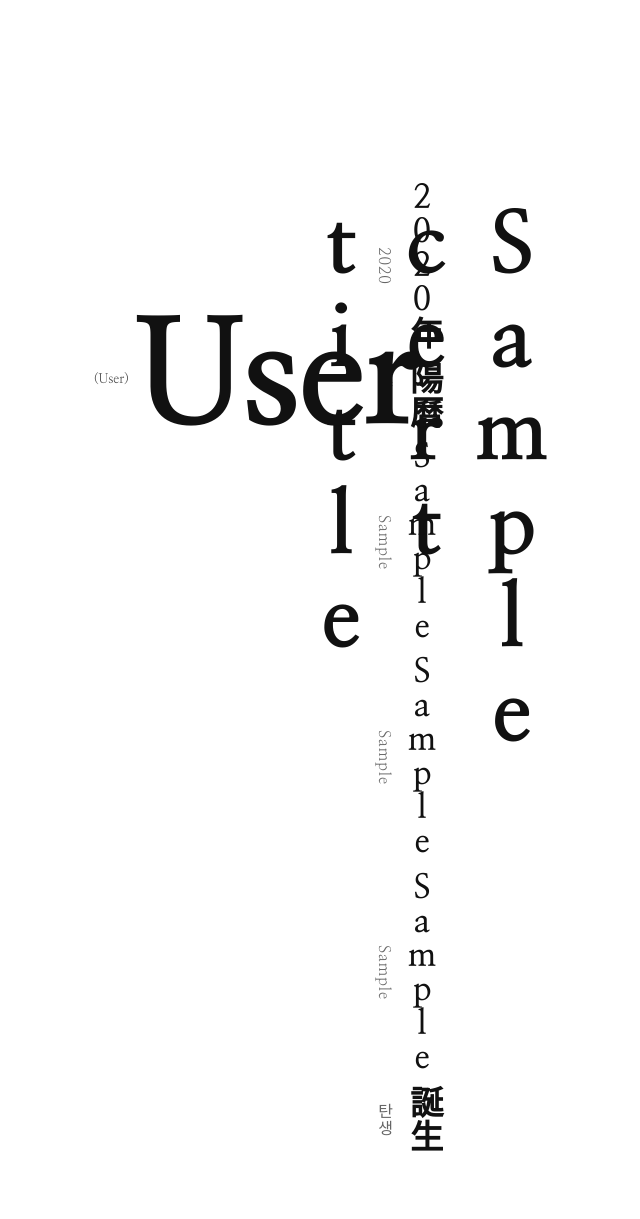
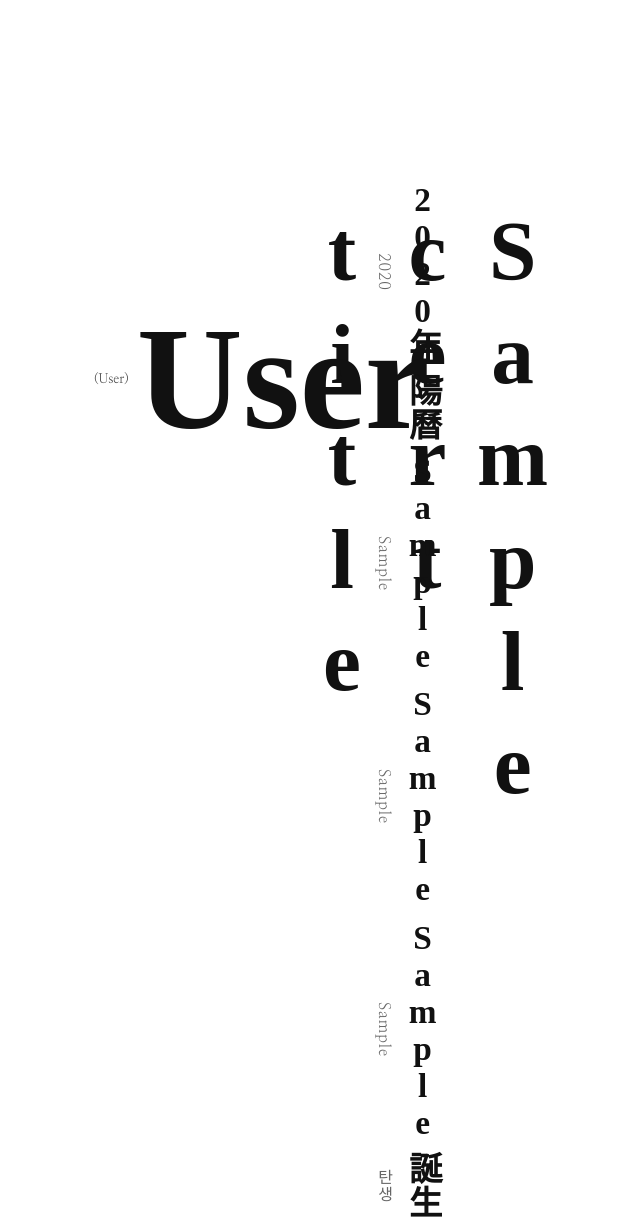
Before and after one commit to ddanggon-sudo/naming-worldcup, a Python web app: template backend/templates/certificate-page2.html in a window 1280 px wide. Shown: the whole page, without its empty margins (171-811 px from the left). Before the commit the page ends 1151 px from the top, so only its background shows below. Run offline with Jinja, Linux system fonts and the light colour scheme; the template is opened without the code that fills it: most values are stand-ins (such as "Sample title", 1, 10 or a date in 2020); some web fonts are replaced.

Commit message:
style: 증명서 한자 요소에 WCL-07 폰트 명시적 적용
Co-Authored-By: Claude Sonnet 4.6 <noreply@anthropic.com>

```diff
--- a/backend/templates/certificate-page2.html
+++ b/backend/templates/certificate-page2.html
@@ -8,6 +8,7 @@
   @font-face {
     font-family: 'HYGungsuh';
     src: url('/fonts/WCL-07.ttf') format('truetype');
+    unicode-range: U+0020-007E, U+1100-11FF, U+3000-9FFF, U+AC00-D7FF, U+F900-FAFF;
   }
 
   @page { size: A4; margin: 0; }
@@ -36,6 +37,7 @@
     color: #111;
     letter-spacing: 0.1em;
     line-height: 1;
+    font-family: 'HYGungsuh', '궁서', serif;
   }
 
   /* ═══════ Birth info — right center ═══════ */
@@ -68,6 +70,7 @@
     font-weight: 700;
     color: #111;
     line-height: 1.4;
+    font-family: 'HYGungsuh', '궁서', serif;
   }
 
   /* ═══════ Saju pillars — top center ═══════ */
@@ -99,7 +102,7 @@
     margin: 0.3mm 0;
   }
   .p-ko  { font-size: 12pt; color: #888; line-height: 1.3; }
-  .p-han { font-size: 20pt; font-weight: 700; color: #111; line-height: 1.05; }
+  .p-han { font-size: 20pt; font-weight: 700; color: #111; line-height: 1.05; font-family: 'HYGungsuh', '궁서', serif; }
   .p-empty { font-size: 20pt; color: #ddd; line-height: 1.05; }
 
   /* ═══════ Name chars — center, vertical stack ═══════ */
@@ -129,6 +132,7 @@
     color: #111;
     line-height: 1.05;
     display: block;
+    font-family: 'HYGungsuh', '궁서', serif;
   }
   .ann-left {
     writing-mode: vertical-rl;
@@ -193,6 +197,7 @@
     color: #111;
     letter-spacing: 0.06em;
     line-height: 1.2;
+    font-family: 'HYGungsuh', '궁서', serif;
   }
 
 </style>
```
